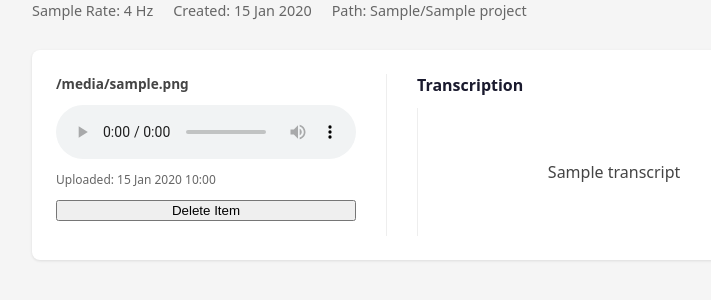
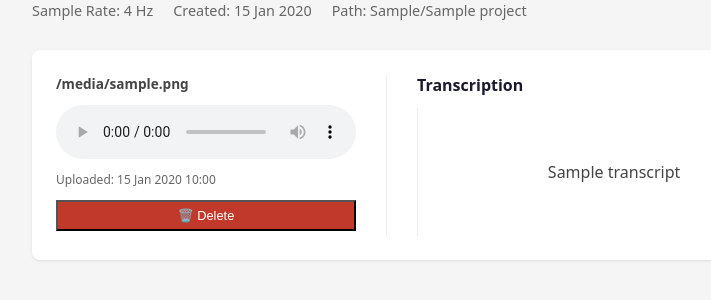
Before and after one commit to Appoox/Mozhi, a Django app: template transcription/templates/transcription/project_detail.html in a window 1280 px wide. Shown: the part 151-451 px from the top of the page, without its empty margins (108-819 px from the left). Run offline with Django 5.2, Linux system fonts and the light colour scheme; the template is opened without the code that fills it: most values are stand-ins (such as "Sample title", 1, 10 or a date in 2020).

Commit message:
[fix] applied delete color to all pages

```diff
--- a/export/templates/export/project_detail.html
+++ b/export/templates/export/project_detail.html
@@ -39,7 +39,7 @@
                 <div class="project-meta" style="margin-bottom: 0; font-size: 0.75rem;">
                     <span>Uploaded: {{ transcript.created_at|date:"d M Y H:i" }}</span>
                 </div>
-                <button class="delete-transcript-btn" data-id="{{ transcript.id }}">🗑️ Delete Item</button>
+                <button class="delete-transcript-btn" data-id="{{ transcript.id }}">🗑️ Delete</button>
             </div>
             <div class="transcript-section">
                 <h3>Transcription</h3>
--- a/transcription/static/transcription/css/project_detail.css
+++ b/transcription/static/transcription/css/project_detail.css
@@ -242,3 +242,11 @@ textarea.transcript-input {
     color: #666;
     font-weight: 500;
 }
+
+.delete-transcript-btn {
+    background: #c0392b;
+    color: #fff;
+    padding: 6px 12px;
+    font-size: 0.8rem;
+
+}
--- a/transcription/templates/transcription/project_detail.html
+++ b/transcription/templates/transcription/project_detail.html
@@ -32,7 +32,7 @@
                 <div class="project-meta" style="margin-bottom: 0; font-size: 0.75rem;">
                     <span>Uploaded: {{ transcript.created_at|date:"d M Y H:i" }}</span>
                 </div>
-                <button class="delete-transcript-btn" data-id="{{ transcript.id }}">Delete Item</button>
+                <button class="delete-transcript-btn" data-id="{{ transcript.id }}">🗑️ Delete</button>
             </div>
             <div class="transcript-section">
                 <h3>Transcription</h3>
```
